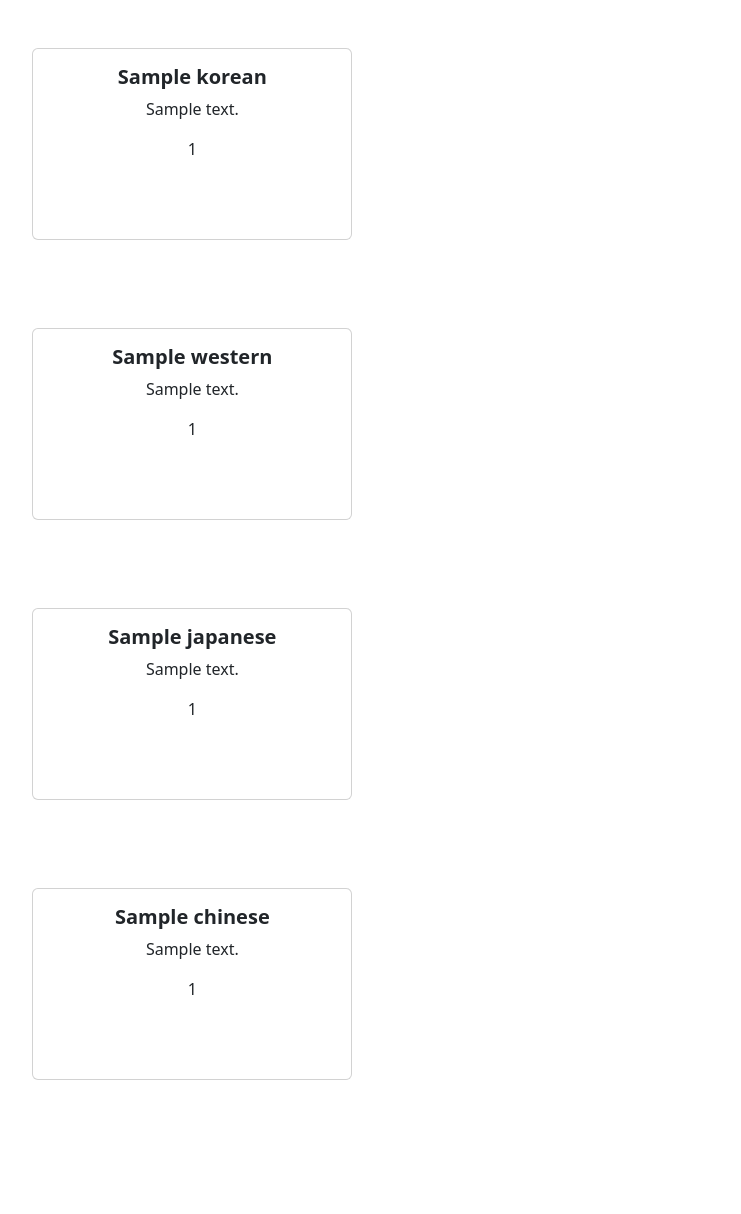
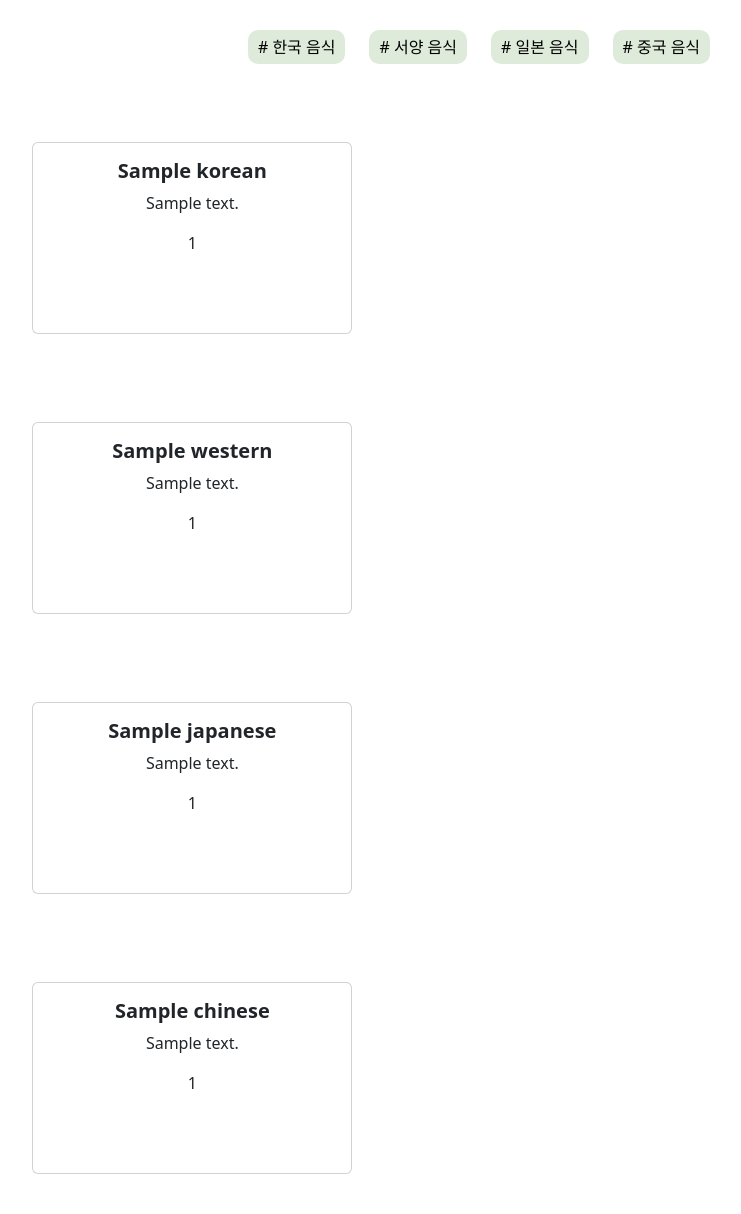
Before and after one commit to Devcourse-Hello-Korea/Hello-Korea, a Django app: template GyeongJu/templates/food/food_home.html in a window 1280 px wide. Shown: the whole page, without its empty margins (161-902 px from the left). Before the commit the page ends 1080 px from the top, so only its background shows below. Run offline with Django 5.2, Linux system fonts and the light colour scheme; tables that the repository leaves empty hold one stand-in row (values such as "Sample post"); the template is opened without the code that fills it: values that come from a table or form of the project are taken from there, most other values are stand-ins (such as "Sample title", 1, 10 or a date in 2020).

Commit message:
feat: 세부 카테고리 url로 갈 수 있는 버튼 추가

```diff
--- a/GyeongJu/templates/food/food_home.html
+++ b/GyeongJu/templates/food/food_home.html
@@ -7,7 +7,7 @@
     <link href="https://cdn.jsdelivr.net/npm/bootstrap@5.3.3/dist/css/bootstrap.min.css" rel="stylesheet" integrity="sha384-QWTKZyjpPEjISv5WaRU9OFeRpok6YctnYmDr5pNlyT2bRjXh0JMhjY6hW+ALEwIH" crossorigin="anonymous">
     <style>
         :root{
-            background:#FEFBF5;
+            background:#FFFFFF;
         }
         .korean {
             text-align:center;
@@ -34,9 +34,37 @@
         .card-title {
             font-weight:700;
         }
+        .justify-content-center{
+            margin-top:30px;
+            margin-bottom:30px;
+        }
     </style>
 </head>
 <body>
+    {% if korean and western and japanese and chinese %}
+    <div class="row justify-content-center">
+        <div class="col-auto">
+            <a href="http://127.0.0.1:8000/GyeongJu/food/korean"
+            style="display: inline-block; background-color: #DEEBDA; padding: 5px 10px; color:#000000; text-decoration: none; border: none; border-radius: 10px;">
+            # 한국 음식</a>
+        </div>
+        <div class="col-auto">
+            <a href="http://127.0.0.1:8000/GyeongJu/food/western"
+            style="display: inline-block; background-color: #DEEBDA; padding: 5px 10px; color:#000000; text-decoration: none; border: none; border-radius: 10px;">
+            # 서양 음식</a>
+        </div>
+        <div class="col-auto">
+            <a href="http://127.0.0.1:8000/GyeongJu/food/japanese"
+            style="display: inline-block; background-color: #DEEBDA; padding: 5px 10px; color:#000000; text-decoration: none; border: none; border-radius: 10px;">
+            # 일본 음식</a>
+        </div>
+        <div class="col-auto">
+            <a href="http://127.0.0.1:8000/GyeongJu/food/chinese"
+            style="display: inline-block; background-color: #DEEBDA; padding: 5px 10px; color:#000000; text-decoration: none; border: none; border-radius: 10px;">
+            # 중국 음식</a>
+        </div>
+    </div>
+    {% endif %}
     <!-- 한식 -->
     {% if korean %}
     <div class="korean">
```
